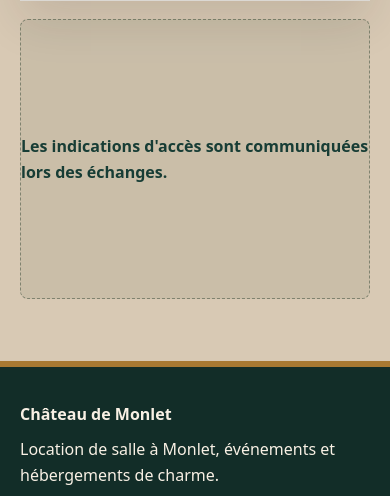
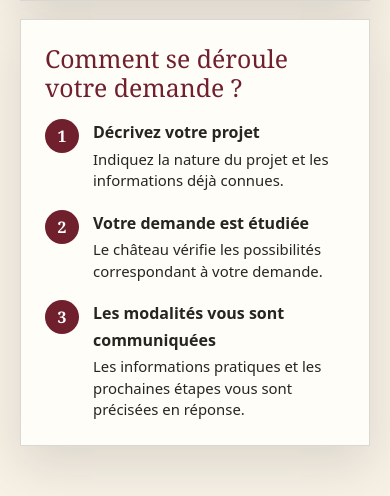
Before and after one commit to pouettemouette/projet_empereur, a plain HTML site: page contact.html in a window 390 px wide. Shown: the part 1965-2461 px from the top of the page. Drawn offline with Linux system fonts and the light colour scheme.

Commit message:
Finalise le mobile et la conversion de la V2.2

```diff
--- a/assets/css/styles.css
+++ b/assets/css/styles.css
@@ -21,7 +21,7 @@ body {
   margin: 0;
   font-family: var(--sans);
   color: var(--ink);
-  background: var(--stone);
+  background: var(--cream);
   line-height: 1.65;
   overflow-x: clip;
 }
@@ -618,8 +618,7 @@ body[data-page="contact"] .page-intro p:not(.eyebrow) {
 }
 @media (hover: hover) {
   .gallery-item:hover img {
-    transform: scale(1.035);
-    filter: saturate(1.08);
+    filter: saturate(1.04) brightness(1.04);
   }
 }
 .gallery-item:focus-visible {
@@ -627,8 +626,7 @@ body[data-page="contact"] .page-intro p:not(.eyebrow) {
   outline-offset: 4px;
 }
 .gallery-item:focus-visible img {
-  transform: scale(1.025);
-  filter: saturate(1.08);
+  filter: saturate(1.04) brightness(1.04);
 }
 .lightbox {
   position: fixed;
@@ -712,12 +710,6 @@ body[data-page="contact"] .page-intro p:not(.eyebrow) {
 .lightbox-prev { left: calc(16px + env(safe-area-inset-left)); }
 .lightbox-next { right: calc(16px + env(safe-area-inset-right)); }
 
-@media (max-width: 1180px) {
-  .gallery-grid {
-    grid-template-columns: repeat(3, minmax(0, 1fr));
-  }
-}
-
 .contact-layout {
   width: min(1160px, calc(100% - 40px));
   margin: 0 auto clamp(62px, 8vw, 100px);
@@ -768,7 +760,7 @@ select:focus,
 textarea:focus,
 button:focus-visible,
 a:focus-visible {
-  outline: 3px solid rgba(176, 138, 69, .55);
+  outline: 3px solid var(--focus);
   outline-offset: 2px;
 }
 .form-status {
@@ -783,15 +775,49 @@ a:focus-visible {
   font-size: .95rem;
 }
 .contact-side { display: grid; gap: 18px; align-content: start; }
-.map-placeholder {
-  min-height: 280px;
+.request-steps {
+  padding: 24px;
+  border: 1px solid var(--line);
+  background: var(--paper);
+  box-shadow: var(--shadow);
+}
+.request-steps h2 {
+  margin: 0 0 18px;
+  color: var(--wine);
+  font-size: 1.55rem;
+  line-height: 1.15;
+}
+.request-steps ol {
+  margin: 0;
+  padding: 0;
+  list-style: none;
+  counter-reset: request-step;
+}
+.request-steps li {
+  position: relative;
+  min-height: 52px;
+  padding: 0 0 18px 48px;
+  counter-increment: request-step;
+}
+.request-steps li:last-child { padding-bottom: 0; }
+.request-steps li::before {
+  content: counter(request-step);
+  position: absolute;
+  top: 0;
+  left: 0;
   display: grid;
   place-items: center;
-  border: 1px dashed rgba(38, 61, 43, .45);
-  border-radius: 8px;
-  background: rgba(38, 61, 43, .08);
-  color: var(--forest);
+  width: 34px;
+  height: 34px;
+  border-radius: 50%;
+  color: #fff;
+  background: var(--wine);
+  font-family: var(--serif);
   font-weight: 700;
+}
+.request-steps strong,
+.request-steps span { display: block; }
+.request-steps span { margin-top: 3px; font-size: .93rem; line-height: 1.45; }
 }
 
 .site-footer {
@@ -876,6 +902,8 @@ a:focus-visible {
 }
 
 @media (max-width: 1024px) {
+  .hero-slide-focus-45 { --slide-position: 48% center; }
+  .hero-slide-focus-fireplace { --slide-position: 64% center; }
   .hero-carousel {
     height: clamp(520px, calc(100svh - 80px), 680px);
   }
@@ -939,6 +967,13 @@ a:focus-visible {
 }
 
 @media (max-width: 600px) {
+  .hero-carousel-btn { display: none; }
+  .hero-carousel-dots { bottom: 8px; gap: 0; }
+  .hero-carousel-dots button {
+    width: 44px;
+    height: 44px;
+    padding: 0;
+  }
   .hero-introduction {
     left: 1.25rem;
     right: 1.25rem;
@@ -1002,12 +1037,14 @@ a:focus-visible {
   .hero-carousel {
     height: clamp(540px, calc(100svh - 68px), 620px);
   }
+  .gallery-grid { columns: 1; }
+  .hero-slide-focus-45 { --slide-position: 44% center; }
+  .hero-slide-focus-fireplace { --slide-position: 68% center; }
   .hero-carousel-prev { left: .6rem; }
   .hero-carousel-next { right: .6rem; }
 }
 
 @media (max-width: 360px) {
-  .gallery-grid { columns: 1; }
   .site-footer nav { grid-template-columns: 1fr; }
 }
 
--- a/contact.html
+++ b/contact.html
@@ -58,7 +58,14 @@
       </form>
       <aside class="contact-side">
         <div class="contact-box"><h2>Préparer votre demande</h2><p>Utilisez le formulaire pour nous transmettre vos coordonnées, la date envisagée et la nature de votre projet.</p><p>Les informations pratiques utiles vous seront communiquées en réponse, selon votre demande.</p></div>
-        <div class="map-placeholder" aria-label="Informations d'accès"><span>Les indications d'accès sont communiquées lors des échanges.</span></div>
+        <section class="request-steps" aria-labelledby="request-steps-title">
+          <h2 id="request-steps-title">Comment se déroule votre demande&nbsp;?</h2>
+          <ol>
+            <li><strong>Décrivez votre projet</strong><span>Indiquez la nature du projet et les informations déjà connues.</span></li>
+            <li><strong>Votre demande est étudiée</strong><span>Le château vérifie les possibilités correspondant à votre demande.</span></li>
+            <li><strong>Les modalités vous sont communiquées</strong><span>Les informations pratiques et les prochaines étapes vous sont précisées en réponse.</span></li>
+          </ol>
+        </section>
       </aside>
     </section>
   </main>
```
